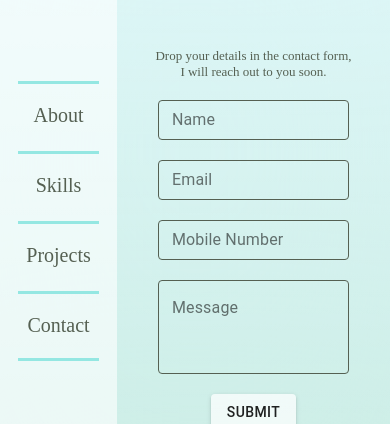
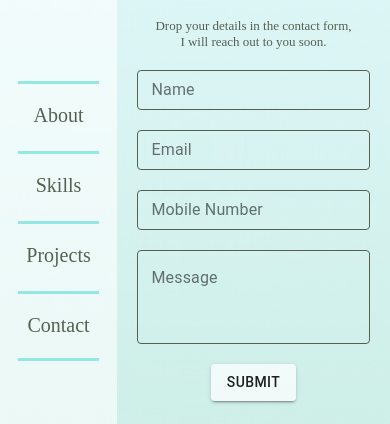
Before and after one commit to daman-kinra/portfolio, a React (Create React App) app: page /contact in a window 390 px wide. Shown: the part 257-681 px from the top of the page. Built offline with nearby package versions, Linux system fonts and the light colour scheme.

Commit message:
one typo and contact form width increased hosting left

```diff
--- a/src/Components/ProjectDescription.js
+++ b/src/Components/ProjectDescription.js
@@ -22,7 +22,7 @@ export const Data = [
     live: "https://protected-reaches-06171.herokuapp.com",
   },
   {
-    title: "Move Search Website",
+    title: "Movie Search Website",
     desc: `Lorem ipsum dolor sit amet consectetur, adipisicing elit. Tempora dolore
     ut soluta et deserunt exercitationem id. Molestias vitae reprehenderit
     rem nesciunt! Voluptatibus voluptas cupiditate beatae veniam soluta
--- a/src/Pages/Contact.js
+++ b/src/Pages/Contact.js
@@ -94,7 +94,7 @@ function Contact(props) {
               value={from_name}
               variant="outlined"
               size="small"
-              className="input_fiels"
+              className="input_fields"
               onChange={(e) => setfromName(e.target.value)}
               InputProps={{
                 classes: {
@@ -111,7 +111,7 @@ function Contact(props) {
               label="Email"
               variant="outlined"
               size="small"
-              className="input_fiels"
+              className="input_fields"
               onChange={(e) => setEmail(e.target.value)}
               InputProps={{
                 classes: {
@@ -127,7 +127,7 @@ function Contact(props) {
               label="Mobile Number"
               variant="outlined"
               size="small"
-              className="input_fiels"
+              className="input_fields"
               onChange={(e) => setPhoneNumber(e.target.value)}
               InputProps={{
                 classes: {
@@ -140,7 +140,7 @@ function Contact(props) {
             />
             <TextField
               value={Message}
-              className="input_fiels"
+              className="input_fields"
               id="outlined-multiline-static"
               label="Message"
               multiline
--- a/src/Styles/Contact.scss
+++ b/src/Styles/Contact.scss
@@ -2,7 +2,7 @@
   display: flex;
   align-items: flex-end;
 }
-.input_fiels {
+.input_fields {
   margin-bottom: 20px !important;
   width: 70% !important;
 }
--- a/src/Styles/Home.scss
+++ b/src/Styles/Home.scss
@@ -205,6 +205,9 @@ main {
   }
 }
 @media only screen and (max-width: 600px) {
+  .input_fields {
+    min-width: 85% !important;
+  }
   p {
     font-size: 14px !important;
   }
@@ -265,6 +268,7 @@ main {
     // width: ;
   }
   .content.contact {
+    margin-bottom: 40px !important;
     p {
       font-size: 13px !important;
     }
```
Also changed, not shown: 1 other file (tests, documents, lock files or other folders).
